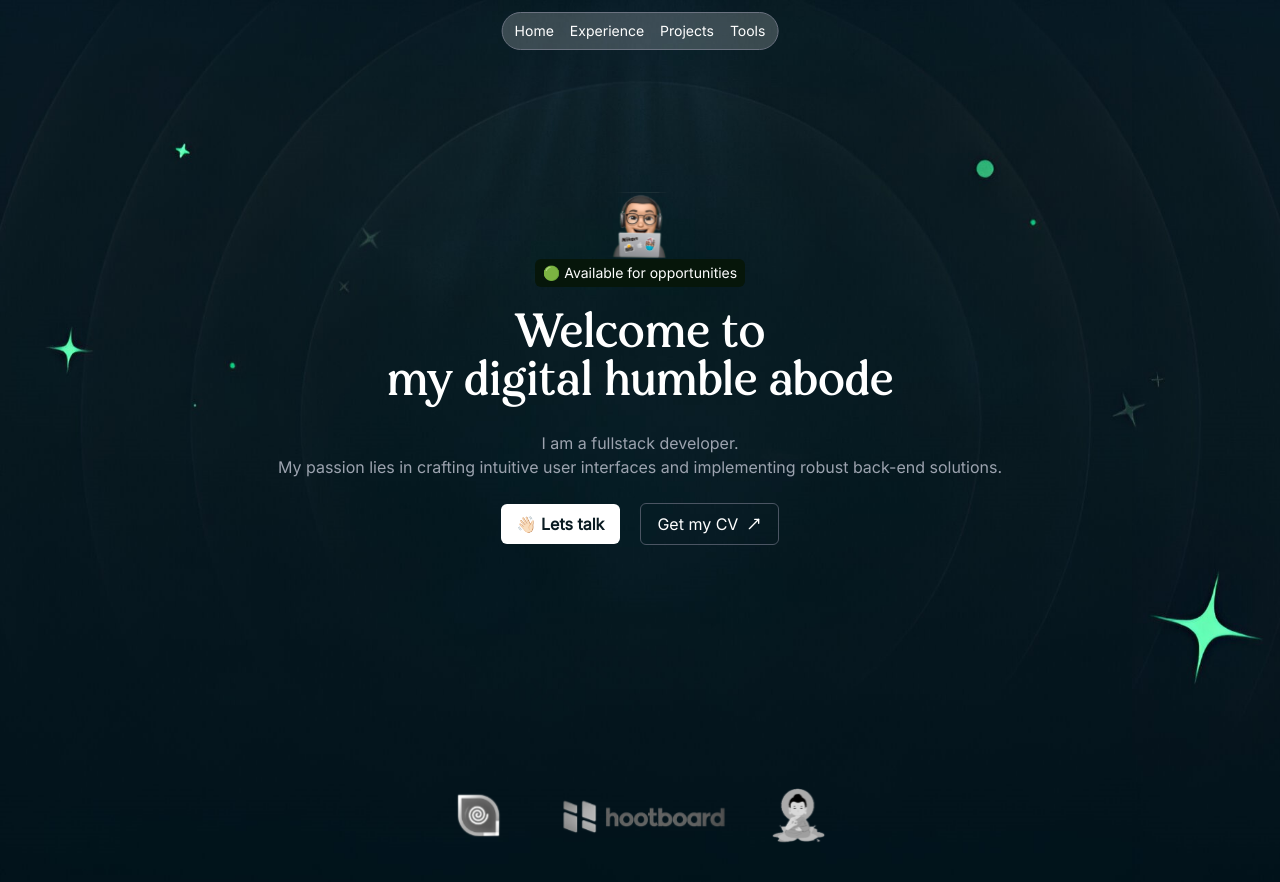
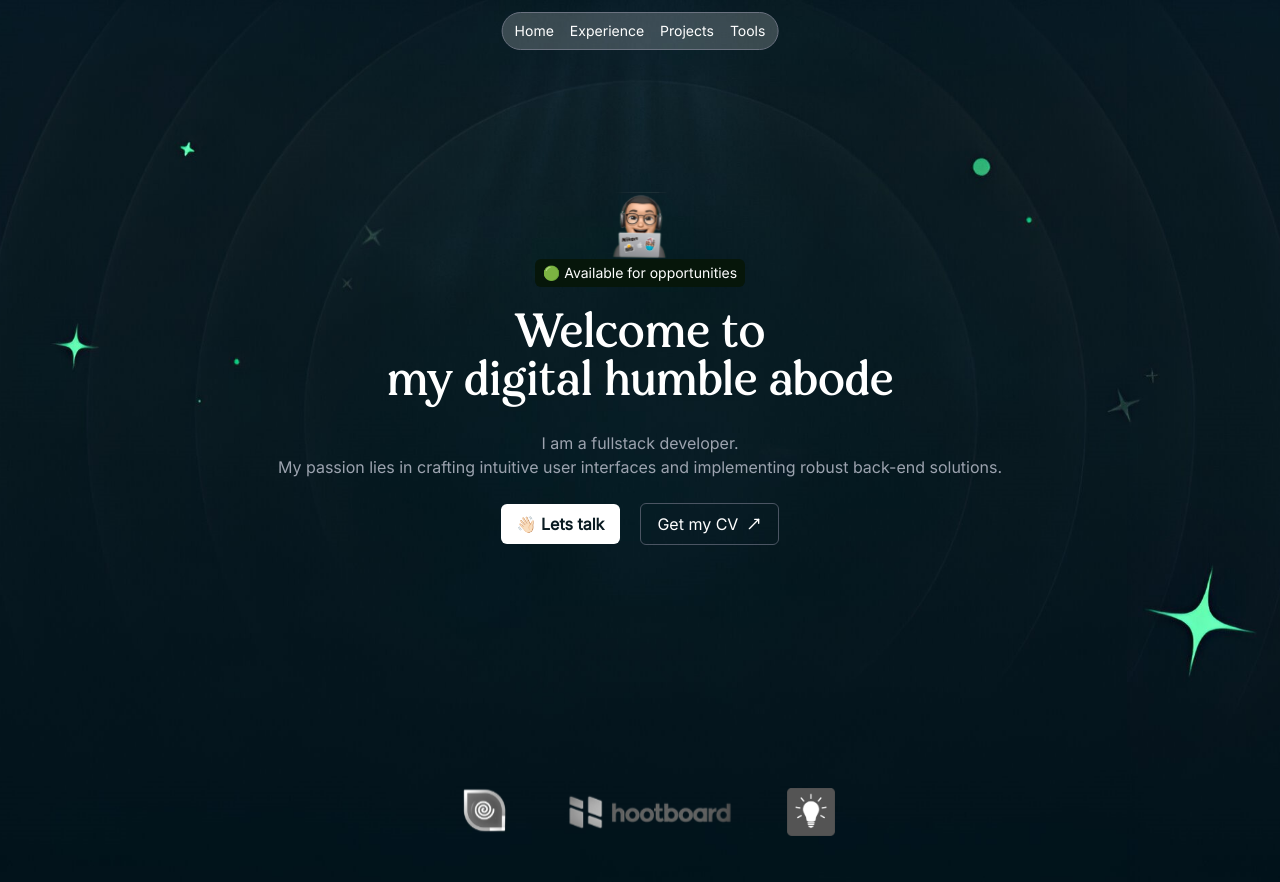
Before and after one commit to bhatshakran/shaqranjs, a Next.js app: page / in a window 1280 px wide. Shown: the top 882 px of the page. Built offline with nearby package versions, Linux system fonts and the light colour scheme.

Commit message:
feat: :sparkles: update banner images and links.

```diff
--- a/app/_components/banner.tsx
+++ b/app/_components/banner.tsx
@@ -5,7 +5,7 @@ import Link from 'next/link';
 
 export const ExperiencesLogos = () => {
   return (
-    <section className="w-full flex justify-center relative mt-8 bg-transparent md:pb-24">
+    <section className="w-full flex justify-center items-center relative mt-8 bg-transparent md:pb-24">
       <Image
         src="/versai_logo.svg"
         width={80}
@@ -21,11 +21,11 @@ export const ExperiencesLogos = () => {
         className="scale-75"
       />
       <Image
-        src="/zivaka_logo.svg"
-        width={80}
-        height={30}
-        alt="zivaka"
-        className="scale-75 -ml-2"
+        src="/oasis.png"
+        width={2000}
+        height={2000}
+        alt="oasis"
+        className="size-12 ml-3"
       />
     </section>
   );
@@ -66,7 +66,7 @@ export const Banner = () => {
             </button>
           </Link>
           <Link
-            href="https://drive.proton.me/urls/2AHFCZ9YW8#nZSDagRg34pE"
+            href="https://drive.proton.me/urls/YMNJBDC9F8#hP0IXqnJZa2g"
             target="blank"
           >
             <button
```
Also changed, not shown: public/oasis.png (added).
